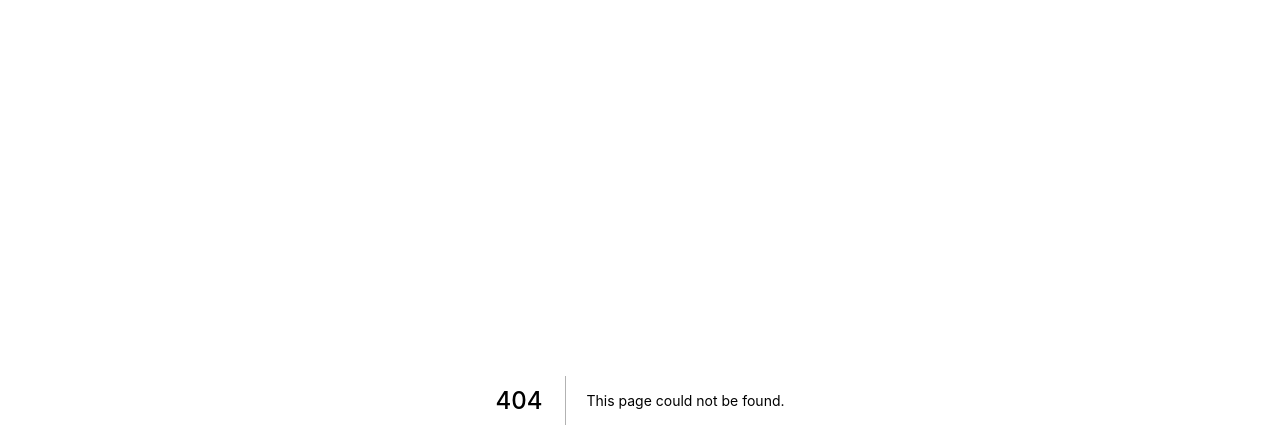
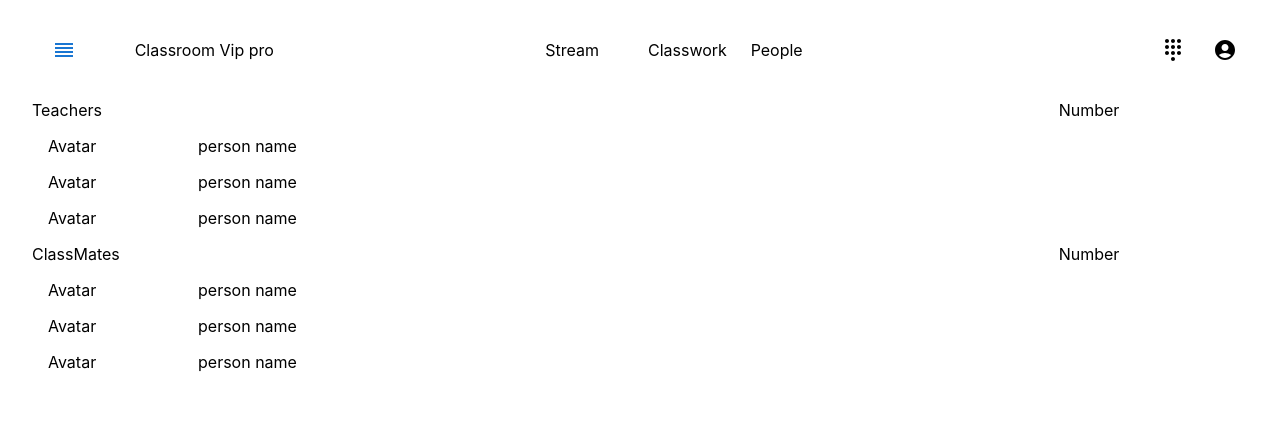
Before and after one commit to web-nangcao/classroom, a Next.js app: page /classroom/people in a window 1280 px wide. Before the commit this address had no page. Shown: the top 448 px of the page. Built offline with nearby package versions, Linux system fonts and the light colour scheme.

Commit message:
basic UI people

```diff
--- /dev/null
+++ b/components/classroom/people/person.js
@@ -0,0 +1,17 @@
+import React from "react";
+import Grid from "@mui/material/Grid";
+
+export default function Person() {
+  return (
+    <>
+      <Grid container spacing={2}>
+        <Grid item xs={1.5}>
+          Avatar
+        </Grid>
+        <Grid item xs={10.5}>
+          person name
+        </Grid>
+      </Grid>
+    </>
+  );
+}
--- /dev/null
+++ b/pages/classroom/people.js
@@ -0,0 +1,72 @@
+import Head from "next/head";
+import Image from "next/image";
+import Grid from "@mui/material/Grid";
+import Stack from "@mui/material/Stack";
+import List from "@mui/material/List";
+import ListItem from "@mui/material/ListItem";
+import styles from "../../styles/Home.module.css";
+
+import Layout from "../../components/layout";
+
+import TopBarClassDetail from "../../components/topBarClassDetail/topBarClassDetail";
+import MenuBar from "../../components/menuBar/menubar";
+import ClassRoom from "../../components/classroom/classroom";
+import Lesson from "../../components/classroom/detail/lesson";
+import Banner from "../../components/classroom/detail/bannerClassDetail";
+
+import Person from "../../components/classroom/people/person";
+
+export default function ClassRoomPage() {
+  return (
+    <Layout>
+      <>
+        <div className={styles.container}>
+          <Head>
+            <title>People in class</title>
+            <meta name="description" content="Generated by create next app" />
+            <link rel="icon" href="/favicon.ico" />
+          </Head>
+          <TopBarClassDetail></TopBarClassDetail>
+          <Grid container spacing={2}>
+            <Grid item xs={10}>
+              Teachers
+            </Grid>
+            <Grid item xs={2}>
+              Number
+            </Grid>
+          </Grid>
+          <List>
+            <ListItem>
+              <Person></Person>
+            </ListItem>
+            <ListItem>
+              <Person></Person>
+            </ListItem>
+            <ListItem>
+              <Person></Person>
+            </ListItem>
+          </List>
+          <Grid container spacing={2}>
+            <Grid item xs={10}>
+              ClassMates
+            </Grid>
+            <Grid item xs={2}>
+              Number
+            </Grid>
+          </Grid>
+          <List>
+            <ListItem>
+              <Person></Person>
+            </ListItem>
+            <ListItem>
+              <Person></Person>
+            </ListItem>
+            <ListItem>
+              <Person></Person>
+            </ListItem>
+          </List>
+        </div>
+      </>
+    </Layout>
+  );
+}
```
Also changed, not shown: pages/profile/index.js (added, +29 -0 lines).
